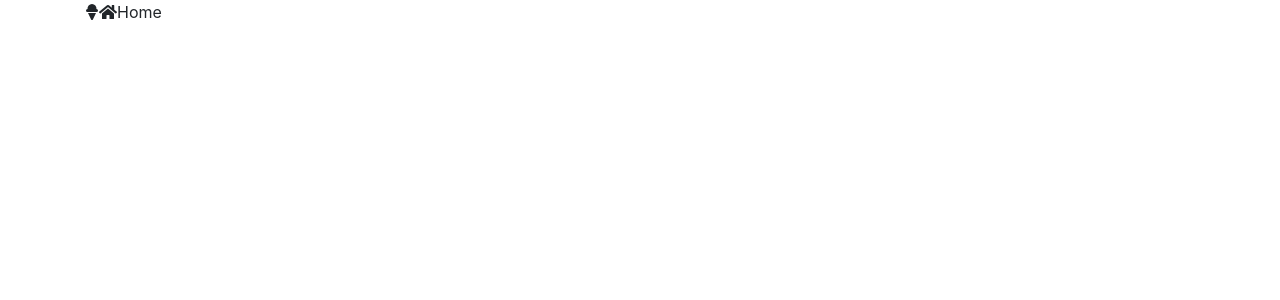
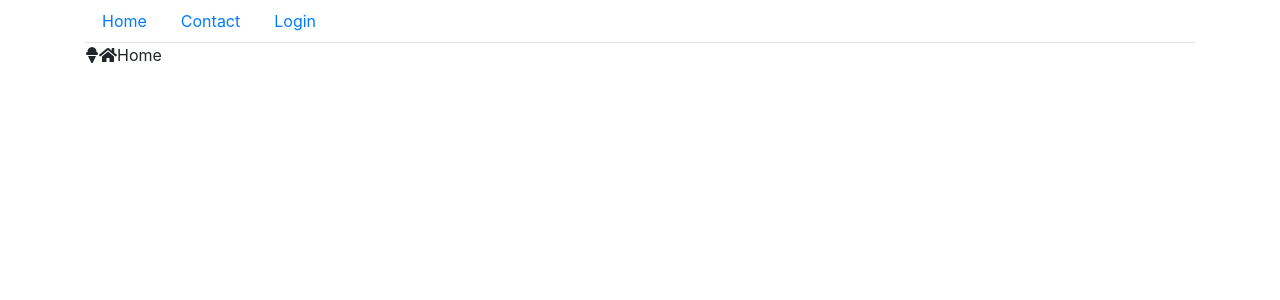
Before and after one commit to lazvel/front-end-react, a React (Create React App) app: page / in a window 1280 px wide. Shown: the top 300 px of the page. Built offline with nearby package versions, Linux system fonts and the light colour scheme.

Commit message:
Create main menu component

```diff
--- /dev/null
+++ b/src/components/MainMenu/MainMenu.tsx
@@ -0,0 +1,16 @@
+import React  from 'react';
+import { Container, Nav } from 'react-bootstrap';
+
+export class MainMenu extends React.Component{
+    render() {
+        return (
+            <Container>
+                <Nav variant="tabs">
+                    <Nav.Link href="/">Home</Nav.Link>
+                    <Nav.Link href="/contact">Contact</Nav.Link>
+                    <Nav.Link href="/login">Login</Nav.Link>
+                </Nav>
+            </Container>
+        );
+    }
+}
--- a/src/index.tsx
+++ b/src/index.tsx
@@ -8,9 +8,12 @@
 import 'popper.js/dist/popper';
 import 'bootstrap/dist/js/bootstrap.min.js';
 import '@fortawesome/fontawesome-free/css/fontawesome.css';
+import { MainMenu } from './components/MainMenu/MainMenu';
+
 
 ReactDOM.render(
   <React.StrictMode>
+    <MainMenu></MainMenu>
     <App />
   </React.StrictMode>,
   document.getElementById('root')
```
